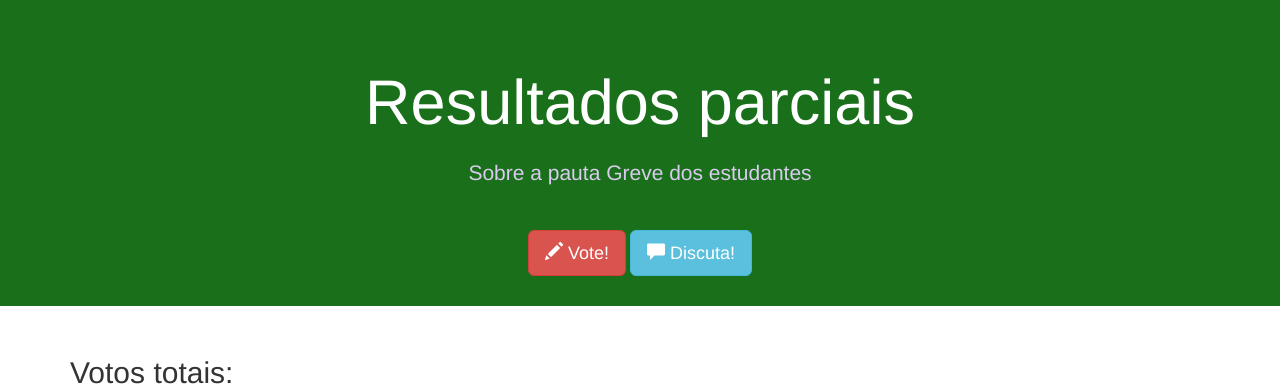
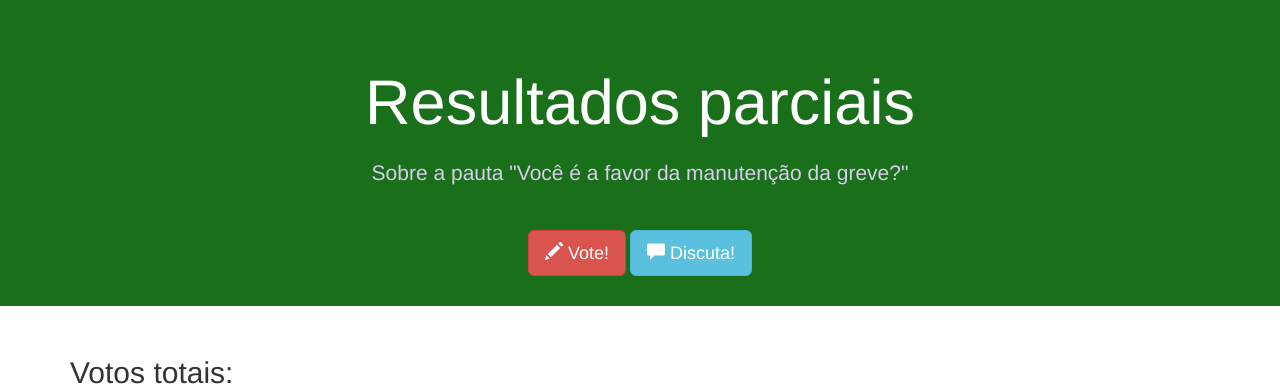
Before and after one commit to Maronato/votaunicamp, a Django app: page /results/ in a window 1280 px wide. Shown: the part 51-439 px from the top of the page. Run offline with Django 3.2, Linux system fonts and the light colour scheme; some libraries are stand-ins or nearby versions.

Commit message:
Atualizada pauta

```diff
--- a/app/templates/index.html
+++ b/app/templates/index.html
@@ -38,7 +38,7 @@
         <div class="col-md-6">
             <h3><span class="glyphicon glyphicon-comment"></span>   Pautas Atuais</h3>
             <ul>
-                <li>Greve dos estudantes</li>
+                <li>Você é a favor da manutenção da greve?</li>
             </ul>
         </div>
     </div> <!-- row -->
--- a/app/templates/results.html
+++ b/app/templates/results.html
@@ -7,7 +7,7 @@
 <div class="jumbotron text-center">
     <div class="container">
         <h1>Resultados parciais</h1>
-        <p>Sobre a pauta Greve dos estudantes</p>
+        <p>Sobre a pauta "Você é a favor da manutenção da greve?"</p>
         <a type="button" class="btn btn-lg btn-danger" href="/"><span class="glyphicon glyphicon-pencil"></span> Vote!</a>
         <a type="button" class="btn btn-lg btn-info" href="/arguments/"><span class="glyphicon glyphicon-comment"></span> Discuta!</a>
     </div>
```
